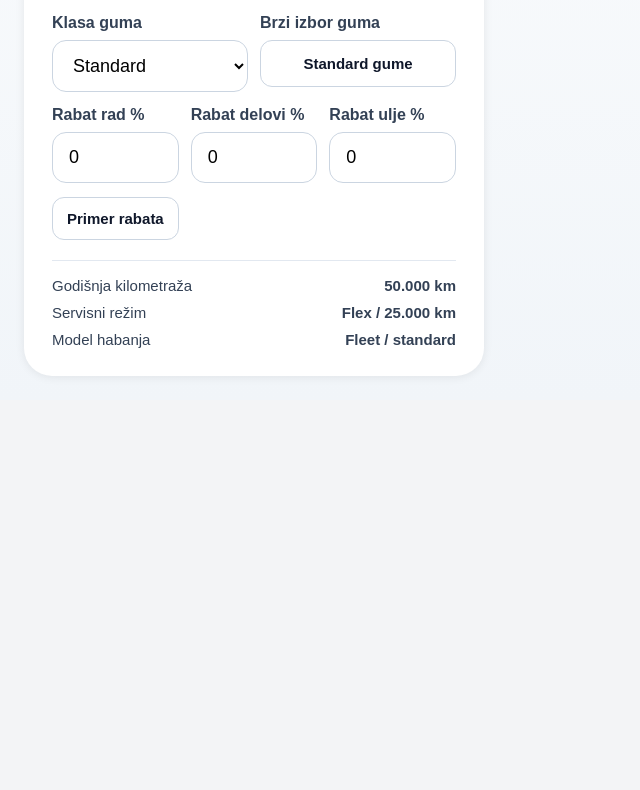
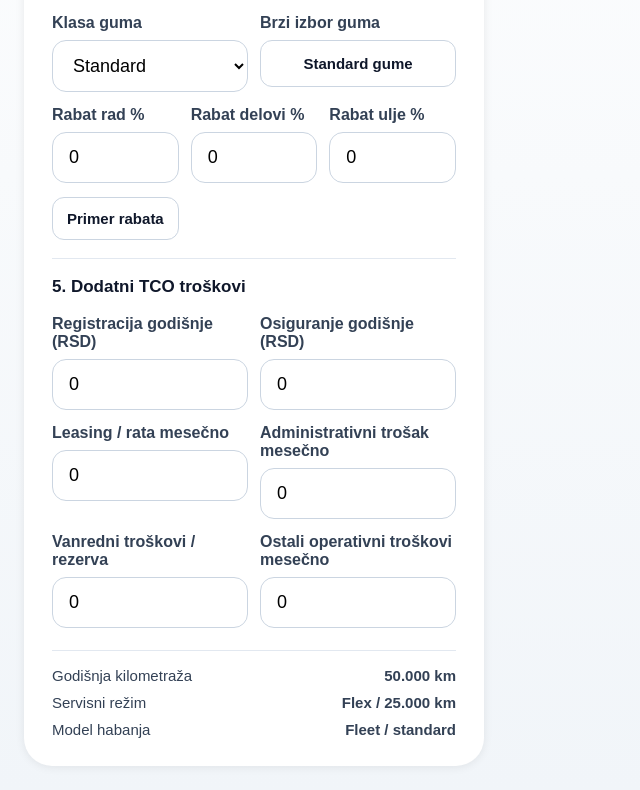
Before and after one commit to ctx9xk9sft-coder/maintenx-production-base, a React (Vite) app: page / in a window 1280 px wide. Shown: the part 1672-2462 px from the top of the page, without its empty margins (0-640 px from the left). Before the commit the page ends 2072 px from the top, so only its background shows below. Built offline with nearby package versions, Linux system fonts and the light colour scheme.

Commit message:
Add full TCO input fields to input panel

```diff
--- a/src/components/InputPanel.jsx
+++ b/src/components/InputPanel.jsx
@@ -27,6 +27,18 @@ export default function InputPanel({
   setPartsDiscount,
   oilDiscount,
   setOilDiscount,
+  registrationAnnual,
+  setRegistrationAnnual,
+  insuranceAnnual,
+  setInsuranceAnnual,
+  leasingMonthly,
+  setLeasingMonthly,
+  adminMonthly,
+  setAdminMonthly,
+  extraordinaryReserve,
+  setExtraordinaryReserve,
+  operatingMonthly,
+  setOperatingMonthly,
   exploitation,
   decoded,
   annualKm,
@@ -143,7 +155,7 @@ const gearboxBusinessOptions = Object.values(gearboxBusinessGroups);
             onChange={(e) => setGearboxOverride(e.target.value)}
           >
             <option value="">Izaberi menjač</option>
-    {Object.entries(gearboxBusinessGroups).map(([key, group]) => (
+            {Object.entries(gearboxBusinessOptions).map(([key, group]) => (
               <option key={key} value={key}>
                 {group.label}
               </option>
@@ -230,7 +242,7 @@ const gearboxBusinessOptions = Object.values(gearboxBusinessGroups);
       </div>
 
       <div style={styles.sectionBlock}>
-        <div style={styles.blockTitle}>4. Cenovni parametri</div>
+        <div style={styles.blockTitle}>4. Cenovni parametri održavanja</div>
 
         <div style={styles.twoCol}>
           <div>
@@ -318,6 +330,73 @@ const gearboxBusinessOptions = Object.values(gearboxBusinessGroups);
           >
             Primer rabata
           </button>
+        </div>
+      </div>
+
+      <div style={styles.sectionBlock}>
+        <div style={styles.blockTitle}>5. Dodatni TCO troškovi</div>
+
+        <div style={styles.twoCol}>
+          <div>
+            <label style={styles.label}>Registracija godišnje (RSD)</label>
+            <input
+              style={styles.input}
+              type="number"
+              value={registrationAnnual}
+              onChange={(e) => setRegistrationAnnual(Number(e.target.value) || 0)}
+            />
+          </div>
+          <div>
+            <label style={styles.label}>Osiguranje godišnje (RSD)</label>
+            <input
+              style={styles.input}
+              type="number"
+              value={insuranceAnnual}
+              onChange={(e) => setInsuranceAnnual(Number(e.target.value) || 0)}
+            />
+          </div>
+        </div>
+
+        <div style={styles.twoCol}>
+          <div>
+            <label style={styles.label}>Leasing / rata mesečno</label>
+            <input
+              style={styles.input}
+              type="number"
+              value={leasingMonthly}
+              onChange={(e) => setLeasingMonthly(Number(e.target.value) || 0)}
+            />
+          </div>
+          <div>
+            <label style={styles.label}>Administrativni trošak mesečno</label>
+            <input
+              style={styles.input}
+              type="number"
+              value={adminMonthly}
+              onChange={(e) => setAdminMonthly(Number(e.target.value) || 0)}
+            />
+          </div>
+        </div>
+
+        <div style={styles.twoCol}>
+          <div>
+            <label style={styles.label}>Vanredni troškovi / rezerva</label>
+            <input
+              style={styles.input}
+              type="number"
+              value={extraordinaryReserve}
+              onChange={(e) => setExtraordinaryReserve(Number(e.target.value) || 0)}
+            />
+          </div>
+          <div>
+            <label style={styles.label}>Ostali operativni troškovi mesečno</label>
+            <input
+              style={styles.input}
+              type="number"
+              value={operatingMonthly}
+              onChange={(e) => setOperatingMonthly(Number(e.target.value) || 0)}
+            />
+          </div>
         </div>
       </div>
 
```
Lines whose indentation alone changed are shown as unchanged.
